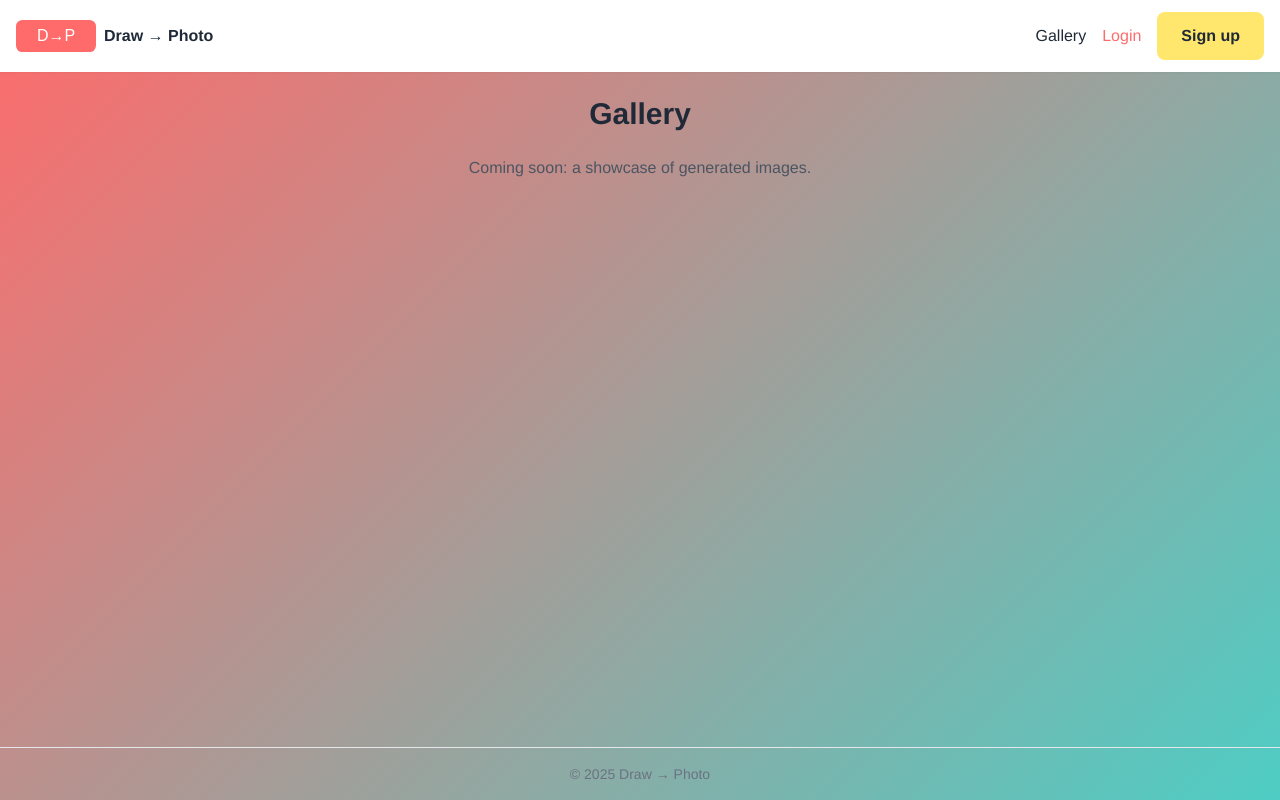
After one commit to will14412/Drawing-To-Photo, a FastAPI app: page /gallery in a window 1280 px wide. The commit adds this page. Run offline with FastAPI, Linux system fonts and the light colour scheme; some libraries are stand-ins or nearby versions.

Commit message:
Split generate page and add gallery

```diff
--- a/app/main.py
+++ b/app/main.py
@@ -5,7 +5,7 @@ from fastapi import (
     FastAPI, Request, UploadFile, Depends,
     Response, HTTPException
 )
-from fastapi.responses import HTMLResponse, StreamingResponse
+from fastapi.responses import HTMLResponse, StreamingResponse, RedirectResponse
 from fastapi.staticfiles import StaticFiles
 from fastapi.templating import Jinja2Templates
 from sqlmodel import SQLModel, Session, select, create_engine
@@ -54,7 +54,7 @@ async def register(request: Request):
         db.add(u); db.commit(); db.refresh(u)
 
     token = create_token(u.id)
-    resp = Response(status_code=302, headers={"Location": "/"})
+    resp = Response(status_code=302, headers={"Location": "/generate"})
     resp.set_cookie("token", token, httponly=True, max_age=60*60*24*7)
     return resp
 
@@ -76,16 +76,25 @@ async def login(request: Request):
         raise HTTPException(400, "Bad credentials")
 
     token = create_token(user.id)
-    resp = Response(status_code=302, headers={"Location": "/"})
+    resp = Response(status_code=302, headers={"Location": "/generate"})
     resp.set_cookie("token", token, httponly=True, max_age=60*60*24*7)
     return resp
 
 # ── image generation ─────────────────────────────────────
+@app.get("/generate", response_class=HTMLResponse)
+def generate_form(request: Request, user: Optional[int] = Depends(get_current_user)):
+    if not user:
+        return RedirectResponse("/login")
+    return templates.TemplateResponse("generate.html", ctx(request, user=user))
+
+
 @app.post("/generate")
 async def generate(
     file: UploadFile,
-    user: Optional[int] = Depends(get_current_user)  # change to require auth later
+    user: Optional[int] = Depends(get_current_user)
 ):
+    if not user:
+        raise HTTPException(401, "Login required")
     if file.content_type not in ("image/png", "image/jpeg"):
         raise HTTPException(400, "PNG/JPEG only")
 
@@ -96,6 +105,18 @@ async def generate(
         headers={"Content-Disposition": 'inline; filename="result.png"'},
     )
 
+# ── gallery ───────────────────────────────────────────────
+@app.get("/gallery", response_class=HTMLResponse)
+def gallery(request: Request, user: Optional[int] = Depends(get_current_user)):
+    return templates.TemplateResponse("gallery.html", ctx(request, user=user))
+
+# ── auth: logout ──────────────────────────────────────────
+@app.post("/logout")
+def logout():
+    resp = Response(status_code=302, headers={"Location": "/"})
+    resp.delete_cookie("token")
+    return resp
+
 # ── custom 404 page ───────────────────────────────────────
 @app.exception_handler(404)
 def not_found(request: Request, exc):
--- a/app/templates/_partials/nav.html
+++ b/app/templates/_partials/nav.html
@@ -6,8 +6,9 @@
     </a>
 
     <div class="flex items-center gap-4">
+      <a href="/gallery" class="hover:underline">Gallery</a>
       {% if user %}
-        <a href="/dashboard" class="hover:underline">Dashboard</a>
+        <a href="/generate" class="hover:underline">Generate</a>
         <form action="/logout" method="post">
           <button class="text-red-600 hover:underline">Logout</button>
         </form>
--- /dev/null
+++ b/app/templates/gallery.html
@@ -0,0 +1,6 @@
+{% extends "base.html" %}
+{% block title %}Gallery – Draw → Photo{% endblock %}
+{% block content %}
+  <h1 class="text-3xl font-bold mb-6 text-center">Gallery</h1>
+  <p class="text-center text-gray-600">Coming soon: a showcase of generated images.</p>
+{% endblock %}
```
Also changed, not shown: app/templates/generate.html (added, +14 -0 lines), app/templates/index.html (+0 -14 lines).
